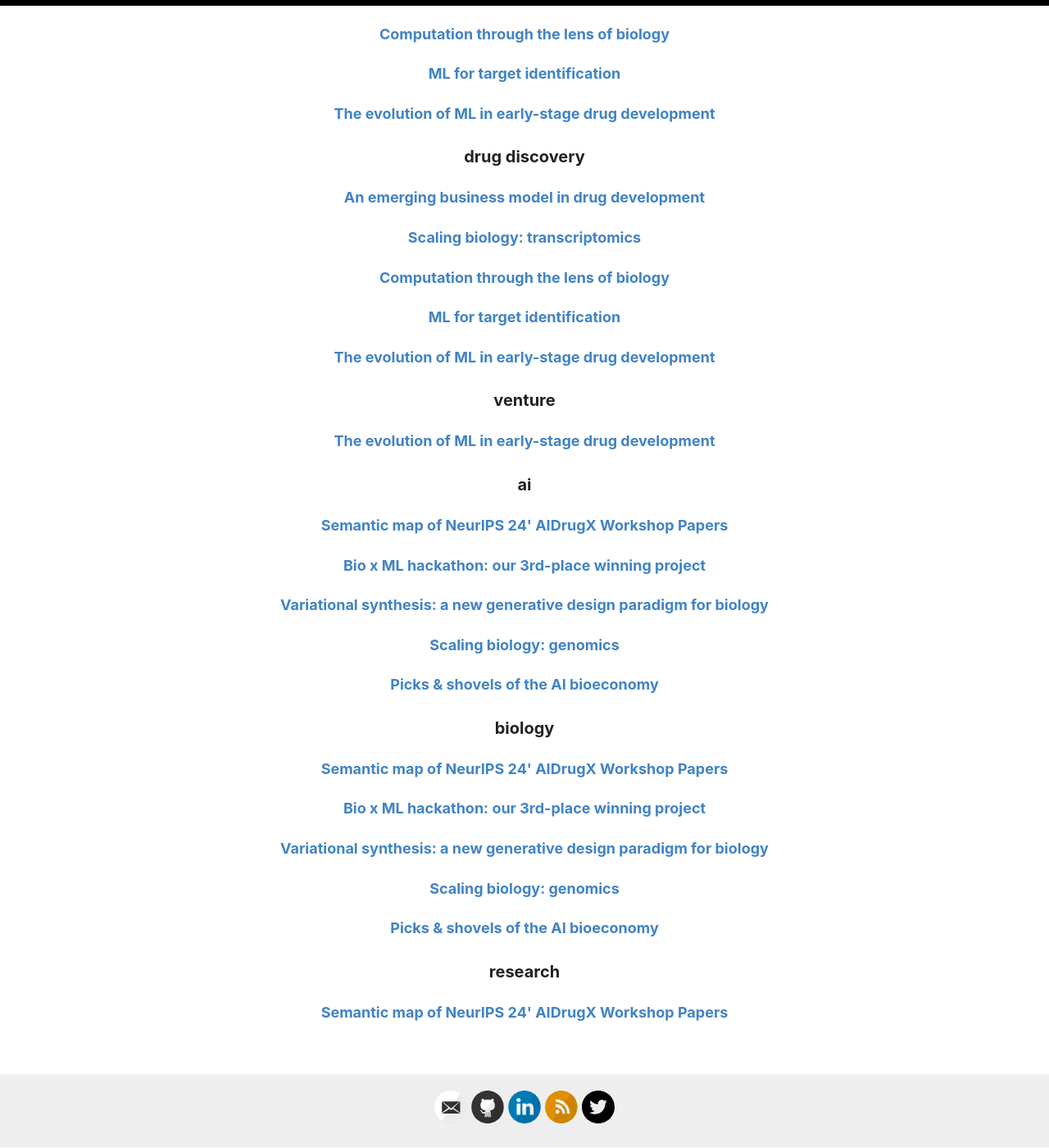
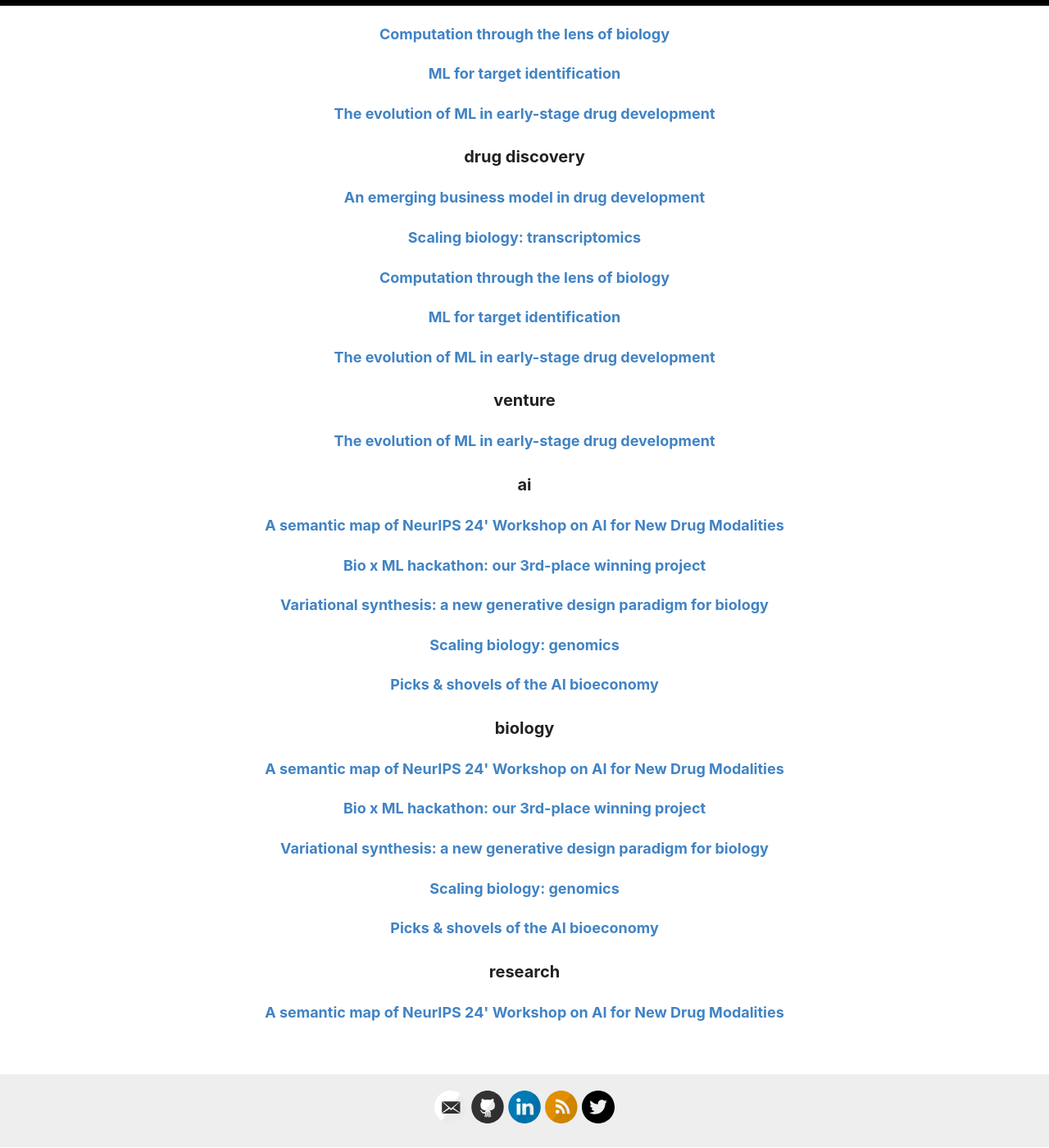
Before and after one commit to wconnell/wconnell.github.io, a Jekyll site: the page built from _pages/categories.md, in a window 1280 px wide and 1400 px high, scrolled down 622 px. Shown: the whole window at 82% size. Built offline with Jekyll 4.4.1, drawn with Linux system fonts in a browser that asks for light colours; some of the changed lines change nothing that is shown.

Commit message:
text updates

```diff
--- a/_posts/2024-12-11-aidrugx.md
+++ b/_posts/2024-12-11-aidrugx.md
@@ -1,13 +1,19 @@
 ---
 layout: post
-title:  "Semantic map of NeurIPS 24' AIDrugX Workshop Papers"
+title:  "A semantic map of NeurIPS 24' Workshop on AI for New Drug Modalities"
 categories: [ai,biology,research]
 ---
+I built a semantic map that organizes research papers by analyzing their titles, abstracts, and keywords. This visualization highlights thematic clusters, hopefully making it easier to explore related research between domains. The themes that relate these papers are diverse, including biology, chemistry, problem domain or technical method.
 
-- The AIDrugX Workshop OpenReview portal is [here](https://openreview.net/group?id=NeurIPS.cc/2024/Workshop/AIDrugX#tab-accept-spotlight)
-- Semantic embeddings are based on Title, Abstract and Keywords
-- Toggle 'Semantic Clusters' to view cluster colors
-- Papers are grouped by cluster in the table below
+To explore the papers interactively, select a paper that interests you and discover how it connects to others sharing similar themes within its cluster. Below is also a a table detailing all the papers, organized by cluster.
+
+### Methods
+- Access the AIDrugX Workshop OpenReview portal [here](https://openreview.net/group?id=NeurIPS.cc/2024/Workshop/AIDrugX#tab-accept-spotlight)
+- Semantic embeddings were generated using Sentence-BERT, leveraging paper titles, abstracts, and keywords
+- PCA was applied to reduce dimensionality for visualization
+- Use the 'Semantic Clusters' toggle to highlight cluster colors in the visualization
+- apers are organized by cluster in the table below for easier navigation
+
 <iframe src="{{ site.baseurl }}/assets/aidrugx_semantic_viz.html"
         width="140%"
         height="800px"
```
